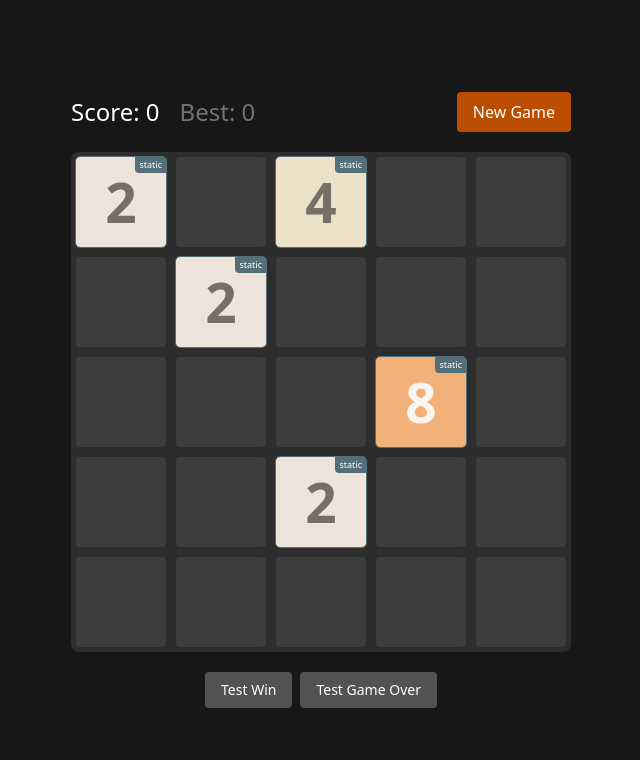
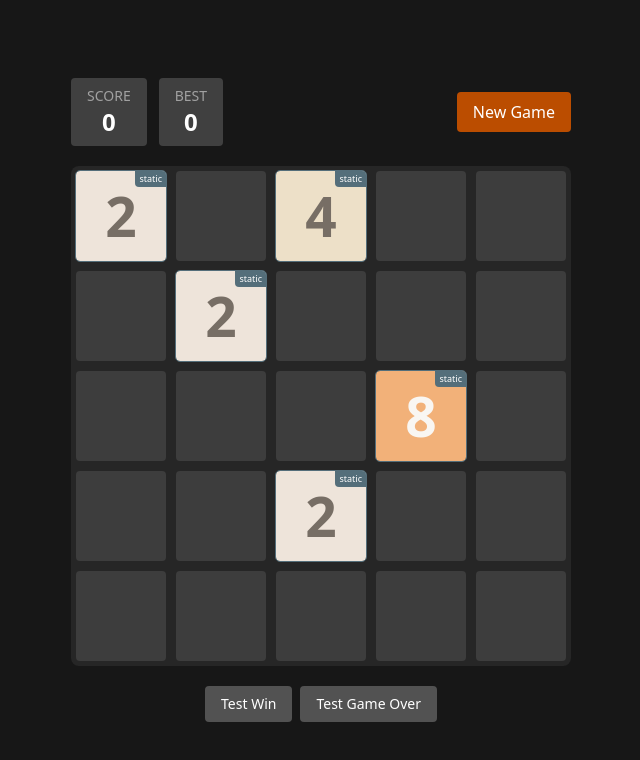
Before and after one commit to jigargosar/react-2048-2025, a React (Vite) app: page / in a window 1280 px wide. Shown: the top 760 px of the page, without its empty margins (319-959 px from the left). Built offline with nearby package versions, Linux system fonts and the light colour scheme.

Commit message:
Enhance score and best score display in TileSlideDemo3 for improved clarity and styling

```diff
--- a/src/TileSlideDemo3.tsx
+++ b/src/TileSlideDemo3.tsx
@@ -448,23 +448,23 @@ export function TileSlideDemo3() {
                 className="flex justify-between items-center mb-5"
                 style={{ width: `${String(CONFIG.tileSizePx * CONFIG.gridSize)}px` }}
             >
-                <div className="flex gap-5">
-                    <div className="relative">
-                        <span className="text-white text-2xl">
-                            Score: {score}
-                        </span>
+                <div className="flex gap-3">
+                    <div className="flex flex-col items-center bg-neutral-700 rounded px-4 py-2">
+                        <div className="text-neutral-400 text-sm uppercase">Score</div>
+                        <div className="text-white text-2xl font-bold">{score}</div>
                         {scoreDeltas.map((delta, index) => (
-                            <span
+                            <div
                                 key={index}
-                                className="score-pop-anim absolute -right-12 top-0 text-green-400 text-lg"
+                                className="score-pop-anim text-green-400 text-lg"
                             >
                                 +{delta}
-                            </span>
+                            </div>
                         ))}
                     </div>
-                    <span className="text-neutral-500 text-2xl">
-                        Best: {bestScore}
-                    </span>
+                    <div className="flex flex-col items-center bg-neutral-700 rounded px-4 py-2">
+                        <div className="text-neutral-400 text-sm uppercase">Best</div>
+                        <div className="text-white text-2xl font-bold">{bestScore}</div>
+                    </div>
                 </div>
                 <button
                     onClick={resetGame}
@@ -474,18 +474,14 @@ export function TileSlideDemo3() {
                 </button>
             </div>
 
-            <div ref={gridRef} style={{ position: 'relative', touchAction: 'none' }}>
+            <div ref={gridRef} className="relative touch-none">
                 <div
                     key={renderCounter}
+                    className="grid bg-neutral-800 rounded-lg aspect-square"
                     style={{
-                        display: 'grid',
                         gridTemplateColumns: `repeat(${String(CONFIG.gridSize)}, 1fr)`,
                         gridTemplateRows: `repeat(${String(CONFIG.gridSize)}, 1fr)`,
-                        gap: '0',
-                        background: '#2d2d2d',
-                        borderRadius: '8px',
                         width: `${String(CONFIG.tileSizePx * CONFIG.gridSize)}px`,
-                        aspectRatio: '1/1',
                     }}
                 >
                     {ALL_POSITIONS.map((pos) => (
```
